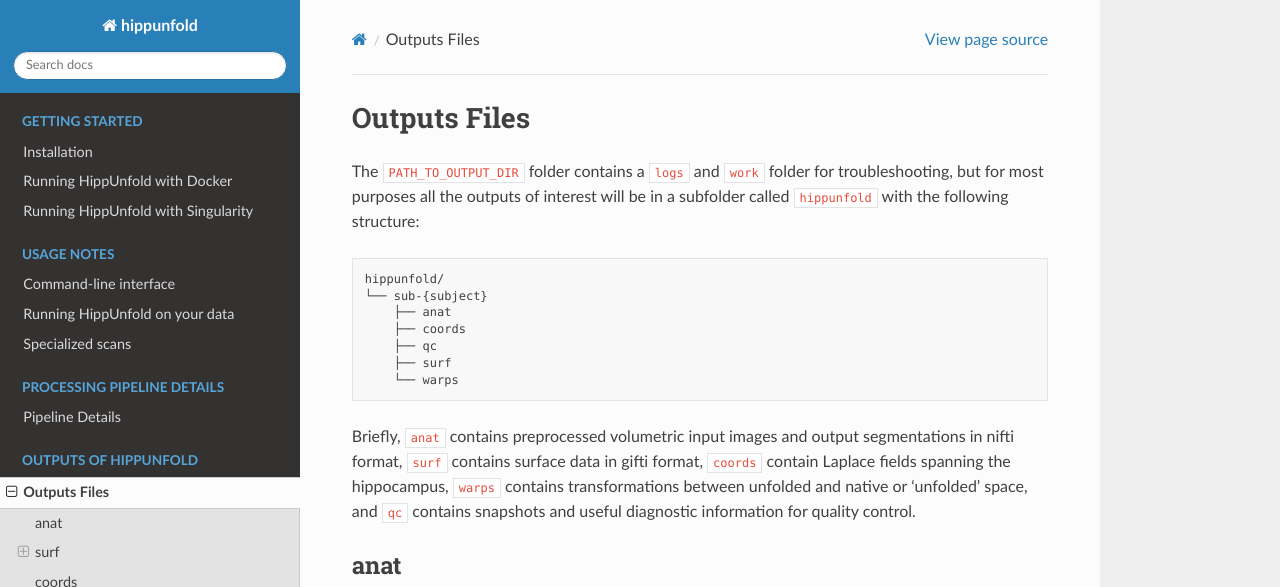
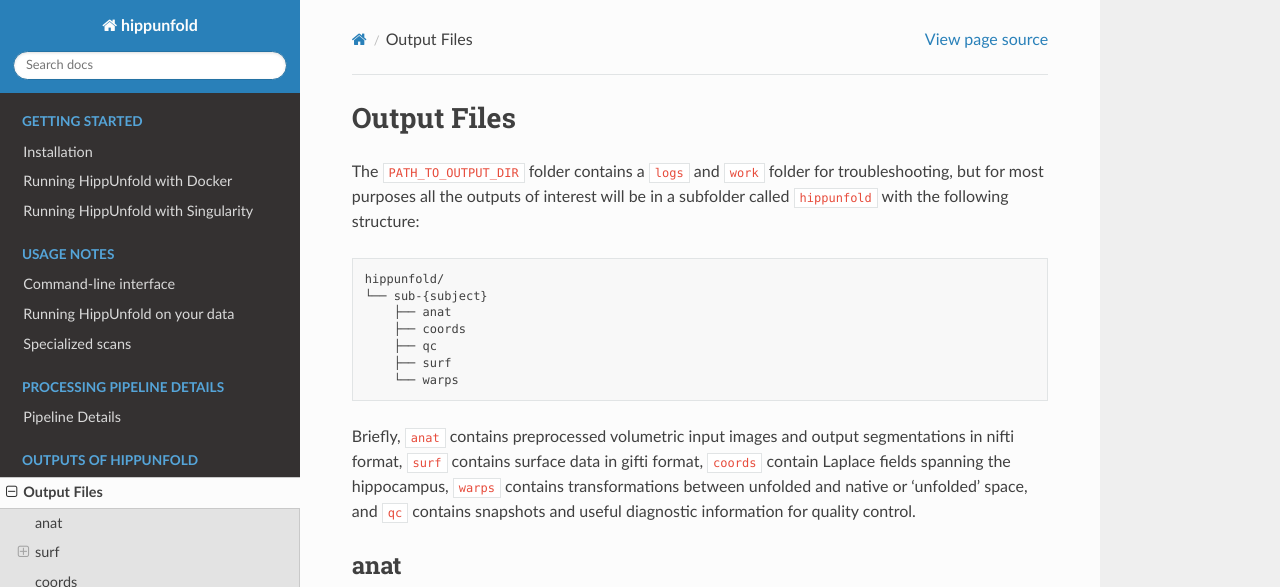
Before and after one commit to khanlab/hippunfold, a Sphinx documentation site: the page built from docs/outputs/output_files.md, in a window 1280 px wide and 900 px high. Shown: the top 587 px of the window. Built offline with Sphinx 7.4.7 and the Read the Docs theme 2.0.0, drawn with Linux system fonts in a browser that asks for light colours.

Commit message:
fix couple typos

```diff
--- a/docs/outputs/output_files.md
+++ b/docs/outputs/output_files.md
@@ -1,4 +1,4 @@
-# Outputs Files
+# Output Files
 
 The `PATH_TO_OUTPUT_DIR` folder contains a `logs` and `work` folder for troubleshooting, but for most purposes all the outputs of interest will be in a subfolder called `hippunfold` with the following structure:
 
```
Also changed, not shown: docs/pipeline/pipeline.md (+1 -0 lines).
